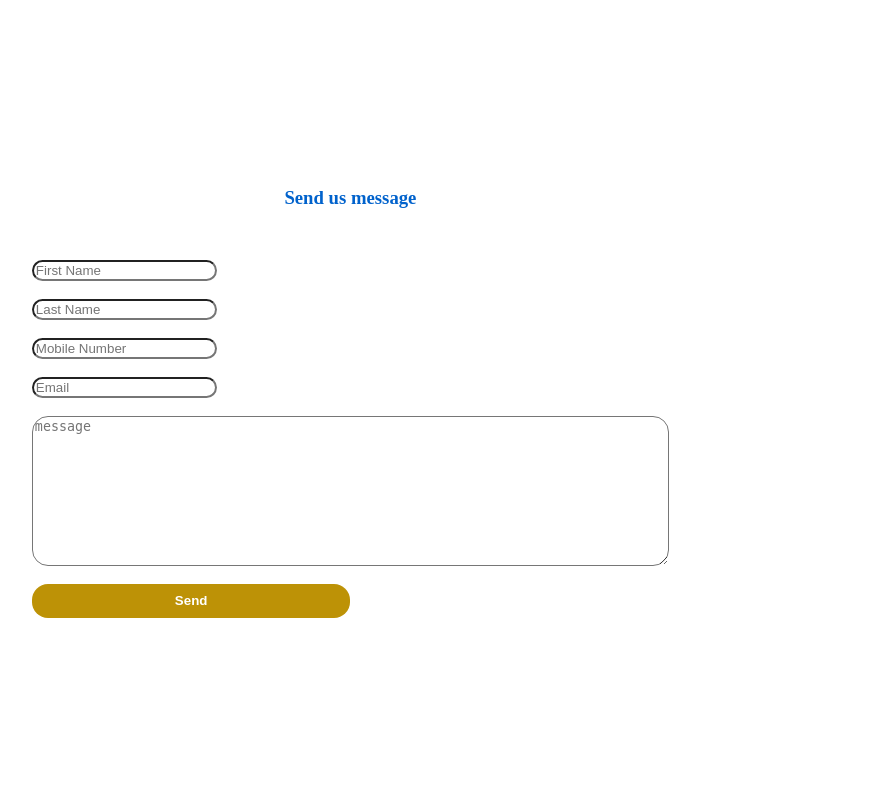
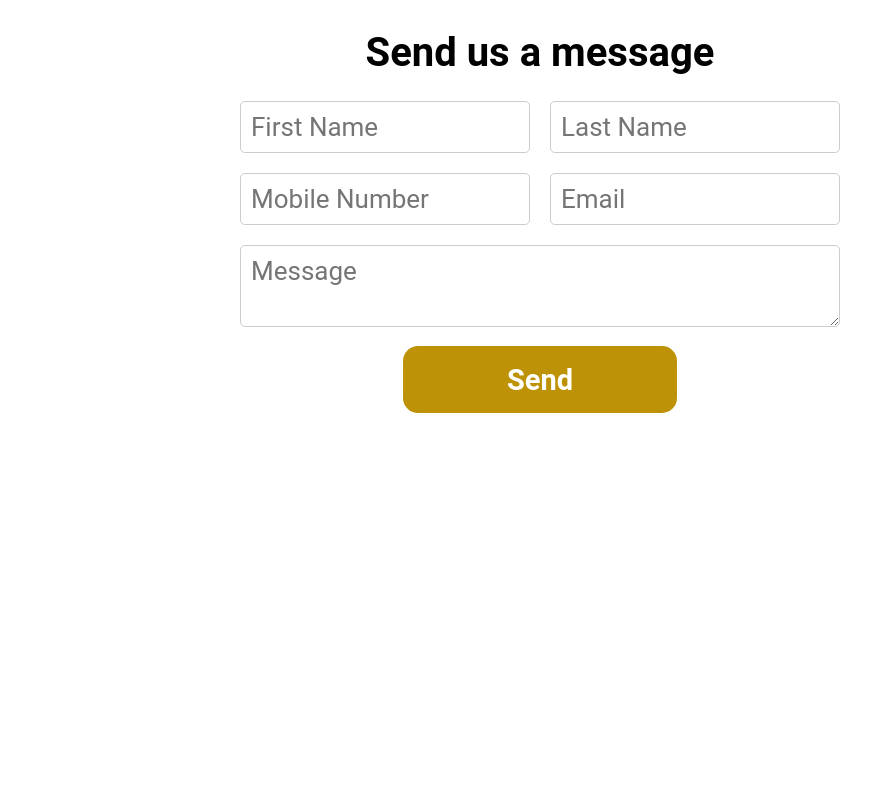
Before and after one commit to MadhushaPrasad/Diagon-Alley, a PHP site: page /components/contactus.php in a window 1280 px wide. Shown: the whole page, without its empty margins (100-971 px from the left). Run offline with PHP 8.4, Linux system fonts and the light colour scheme.

Commit message:
Implement Contact Us component

```diff
--- a/components/contactus.css
+++ b/components/contactus.css
@@ -1,43 +1,86 @@
-
+*{
+    margin: 0;
+    padding: 0;
+    box-sizing: border-box;
+}
 .contact-form{
     background: #fff;
-    margin-top: 10%;
-    margin-bottom: 5%;
-    width: 70%;
+    height: 619px;
+    width: 1512px;
+    max-width: 600px;
+    margin: 0 auto;
+    justify-content: center;
 }
-.contact-form .form-control{
-    border-radius:1rem;
+.form-row {
+    display: flex;
+    flex-wrap: wrap;
+    justify-content: space-between;
 }
-
-.contact-form form{
-    padding: 14%;
-}
-.contact-form form .row{
-    margin-bottom: -7%;
+.form-group {
+    flex-basis: calc(50% - 10px);
+    margin-bottom: 10px;
 }
 .contact-form h3{
-    margin-bottom: 8%;
-    margin-top: -10%;
+    color: #000;
+    font-family: Roboto;
+    font-size: 40px;
+    font-style: normal;
+    font-weight: 700;
+    line-height: normal;
+    margin-top: 29px;
+    margin-bottom: 20px;
     text-align: center;
-    color: #0062cc;
 }
-.contact-form .btnContact {
-    width: 50%;
-    border: none;
-    border-radius: 1rem;
-    padding: 1.5%;
-    background: #bd9206;
-    font-weight: 600;
+.form-control{
+    border-radius:0.3rem;
+    color: var(--input-border, #9E9E9E);
+    font-family: Roboto;
+    font-size: 26px;
+    font-style: normal;
+    font-weight: 400;
+    line-height: normal;
+    width: 100%;
+    padding: 10px;
+    margin: 5px 0;
+    border: 1px solid #ccc;
+}
+.contact-form .btnContact
+{
+    width: 274px;
+    height: 67px;
+    border-radius: 15px;
+    padding: 10px 20px;
+    background-color: #bd9206;
     color: #fff;
-    cursor: pointer;
-}
-.btnContactSubmit
-{
-    width: 70%;
-    border-radius: 1rem;
-    padding: 1.5%;
-    color: #fff;
-    background-color: #0062cc;
     border: none;
     cursor: pointer;
+    text-align: center;
+    font-family: Roboto;
+    font-size: 29px;
+    font-style: normal;
+    font-weight: 700;
+    line-height: normal;
 }
+.form-group .form-control {
+    margin-right: 10px;
+}
+.text-center {
+    text-align: center;
+}
+@media (max-width: 768px) {
+    .contact-form {
+        padding: 20px;
+        width: 100%;
+        margin: 0 auto;
+    }
+    .form-group {
+        flex-basis: 100%;
+    }
+    .form-control[type="textarea"] {
+        width: 100%;
+        height: 200px;
+    }
+    .form-control[type="text"] {
+        width: 100%;
+    }
+}
--- a/components/contactus.php
+++ b/components/contactus.php
@@ -1,32 +1,36 @@
-<link href="contactus.css" rel="stylesheet">
-<div class="container contact-form">
-    <form method="post">
-        <h3>Send us message </h3>
-       <div class="row">
-            <div class="col-md-6">
+<!DOCTYPE html>
+<html>
+<head>
+    <meta name="viewport" content="width=device-width, initial-scale=1">
+    <link href="contactus.css" rel="stylesheet">
+</head>
+<body>
+    <div class="contact-form">
+        <form method="post">
+            <h3>Send us a message</h3>
+            <div class="form-row">
                 <div class="form-group">
-                    <input type="text" name="txtName" class="form-control" placeholder="First Name" value="" />
-                </div><br>
+                    <input type="text" name="txtFirstName" class="form-control" placeholder="First Name" value="" />
+                </div>
                 <div class="form-group">
-                    <input type="text" name="txtName" class="form-control" placeholder="Last Name" value="" />
-                </div><br>
+                    <input type="text" name="txtLastName" class="form-control" placeholder="Last Name" value="" />
+                </div>
+            </div>
+            <div class="form-row">
                 <div class="form-group">
                     <input type="text" name="txtPhone" class="form-control" placeholder="Mobile Number" value="" />
-                </div><br>
+                </div>
                 <div class="form-group">
-                    <input type="text" name="txtemail" class="form-control" placeholder="Email" value="" />
-                </div><br>
-                <div class="col-md-6">
-                    <div class="form-group">
-                        <textarea name="txtemsg" class="form-control" placeholder="message" style="width: 100%; height: 150px;"></textarea>
-                    </div><br>
+                    <input type="text" name="txtEmail" class="form-control" placeholder="Email" value="" />
                 </div>
-                 </div>
+            </div>
             <div class="form-group">
+                <textarea name="txtMsg" class="form-control" placeholder="Message"></textarea>
+            </div>
+            <div class="form-group text-center">
                 <input type="submit" name="btnSubmit" class="btnContact" value="Send" />
             </div>
-
-            </div>
-        </div>
-    </form>
-</div>
+        </form>
+    </div>
+</body>
+</html>
```
